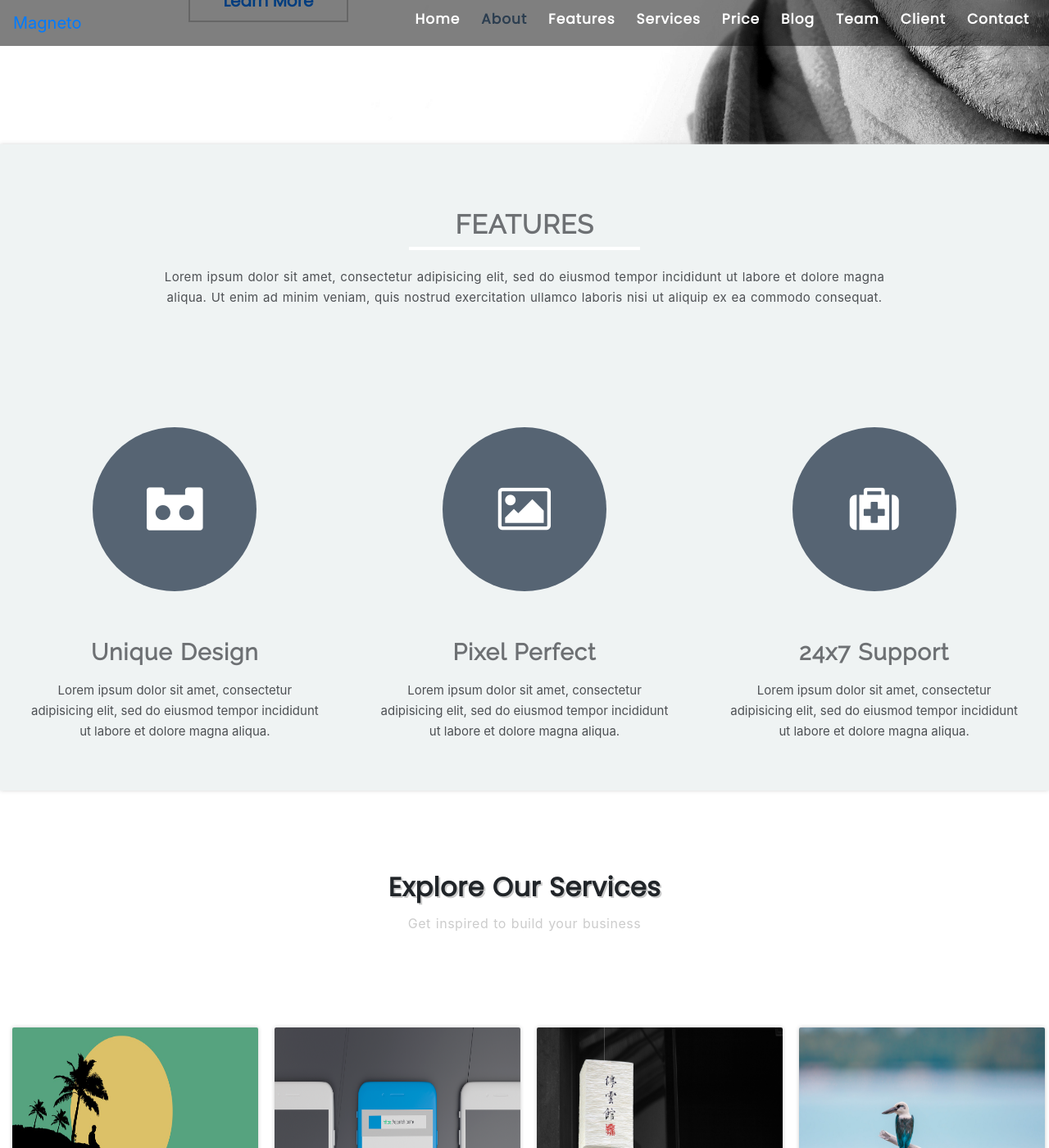
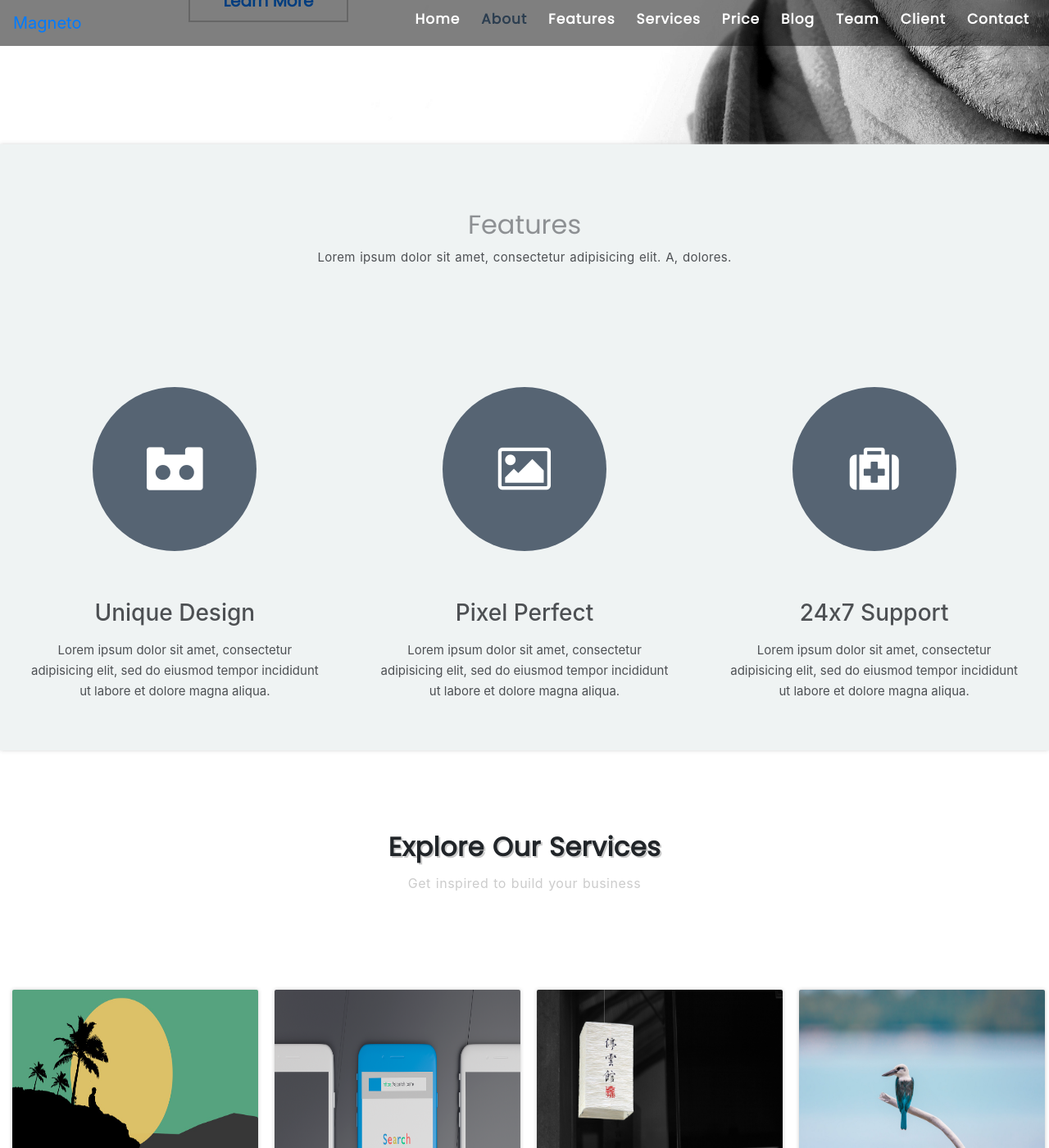
Before and after one commit to Jekyllfox/Magneto, a Jekyll site: the page built from index.html, in a window 1280 px wide and 1400 px high, scrolled down 1164 px. Shown: the whole window at 82% size. Built offline with Jekyll 4.4.1, drawn with Linux system fonts in a browser that asks for light colours; nearby versions of some CDN libraries; Markdown is read by kramdown in place of the engine named in the settings.

Commit message:
initial commit

```diff
--- a/css/style.css
+++ b/css/style.css
@@ -359,23 +359,22 @@ font-weight: 600;
 }
 
 .features h2{
-  text-transform: uppercase;
+  text-transform:capitalize;
   width: 100%;
-  font-family: 'Raleway', sans-serif;
-  font-weight: 800;
-  letter-spacing:1px;
-  word-spacing: 1px;
+  font-family: 'Poppins', sans-serif;
+  /*font-weight: 600;*/
   margin-top: 80px;
   margin-bottom: 10px;
-  opacity: 0.8;
+  opacity: 0.6;
 }
-.features .underline{
+/*.features .underline{
   border: 2px solid #fff;
-  width: 22%;
+  width: 16%;
   margin: 0 auto;
   margin-bottom: 20px;
-}
+}*/
 #top-para{
+  width: 100%;
   padding-left: 200px;
   padding-right: 200px;
   letter-spacing: 0.3px;
@@ -400,11 +399,6 @@ font-weight: 600;
 
 figcaption h3{
   text-transform:capitalize;
-  font-family: 'Raleway', sans-serif;
-  letter-spacing:1px;
-  word-spacing: 1px;
-  opacity: 0.8;
-  font-weight: 600;
 }
 figcaption p{
   text-align: center;
@@ -438,7 +432,7 @@ margin: 4px 0px 100px 0px;
 .service-image{
   width: 300px;
   height: 250px;
-  margin: 15px auto;
+  margin: 18px auto;
   box-shadow: 0px 0px 5px #ccc;
   border-radius: 2px;
   overflow: hidden;
--- a/index.html
+++ b/index.html
@@ -24,7 +24,7 @@ layout: default
     <div class="row">
       <h2>Features</h2>
       <div class="underline"></div>
-      <p id="top-para">Lorem ipsum dolor sit amet, consectetur adipisicing elit, sed do eiusmod tempor incididunt ut labore et dolore magna aliqua. Ut enim ad minim veniam, quis nostrud exercitation ullamco laboris nisi ut aliquip ex ea commodo consequat.</p>
+      <p id="top-para">Lorem ipsum dolor sit amet, consectetur adipisicing elit. A, dolores.</p>
       <div class="col-lg-4">
        <figure>
         <div class="fea-logo">
```
Also changed, not shown: 2 other files.
